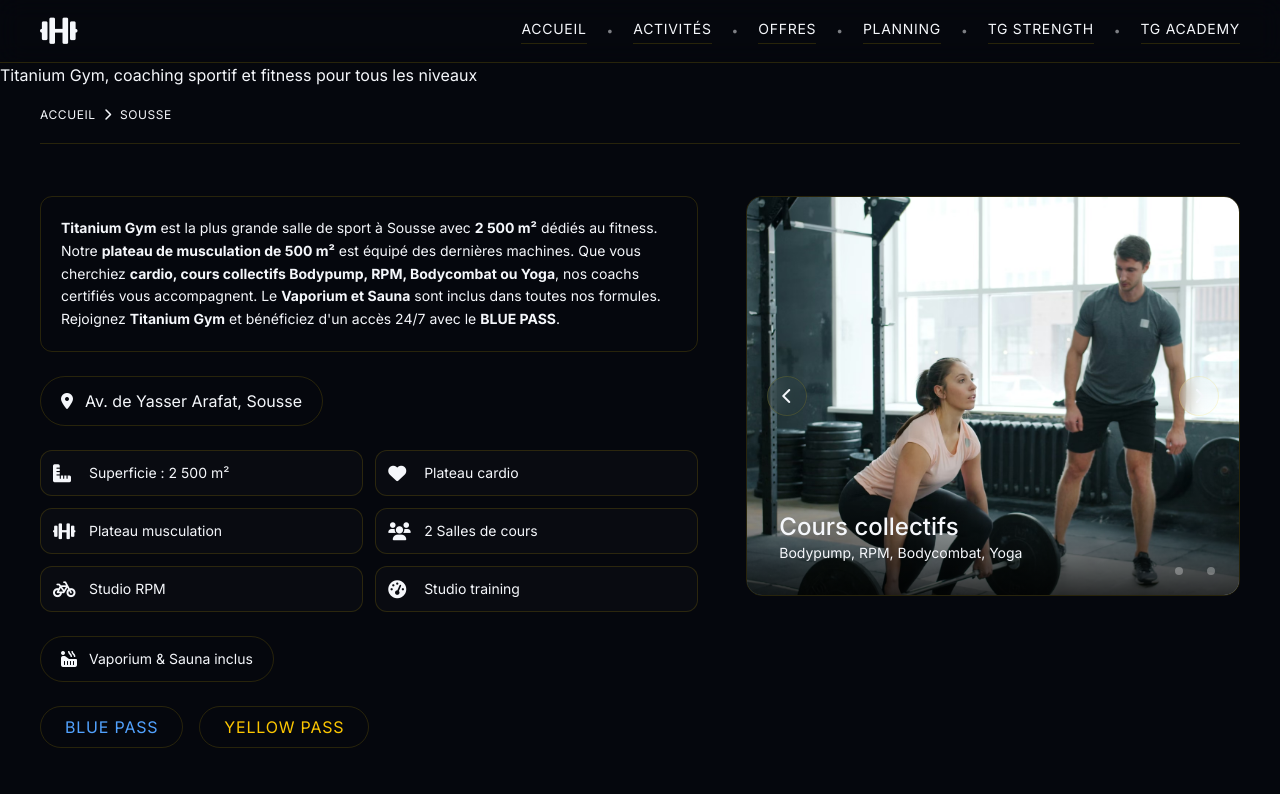
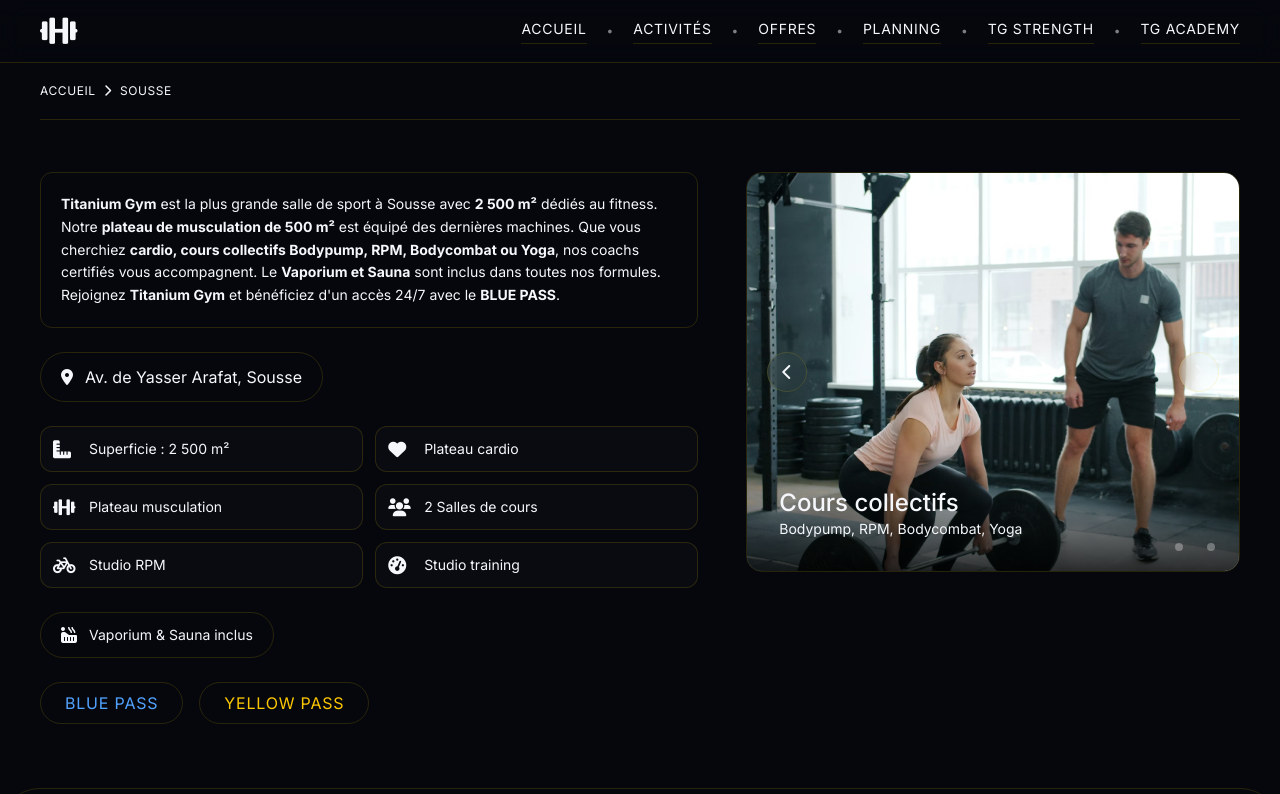
Before and after one commit to molkamghaeith/titanium-gym, a Next.js app: page / in a window 1280 px wide. Shown: the top 794 px of the page. Built offline with nearby package versions, Linux system fonts and the light colour scheme.

Commit message:
Update heading text on HomePage component

```diff
--- a/app/page.tsx
+++ b/app/page.tsx
@@ -21,7 +21,7 @@
 export default function HomePage() {
   return (
     <>
-      <h1>Titanium Gym, coaching sportif et fitness pour tous les niveaux</h1>
+
       {/* Données structurées JSON-LD pour le référencement local */}
       <script
         type="application/ld+json"
```
